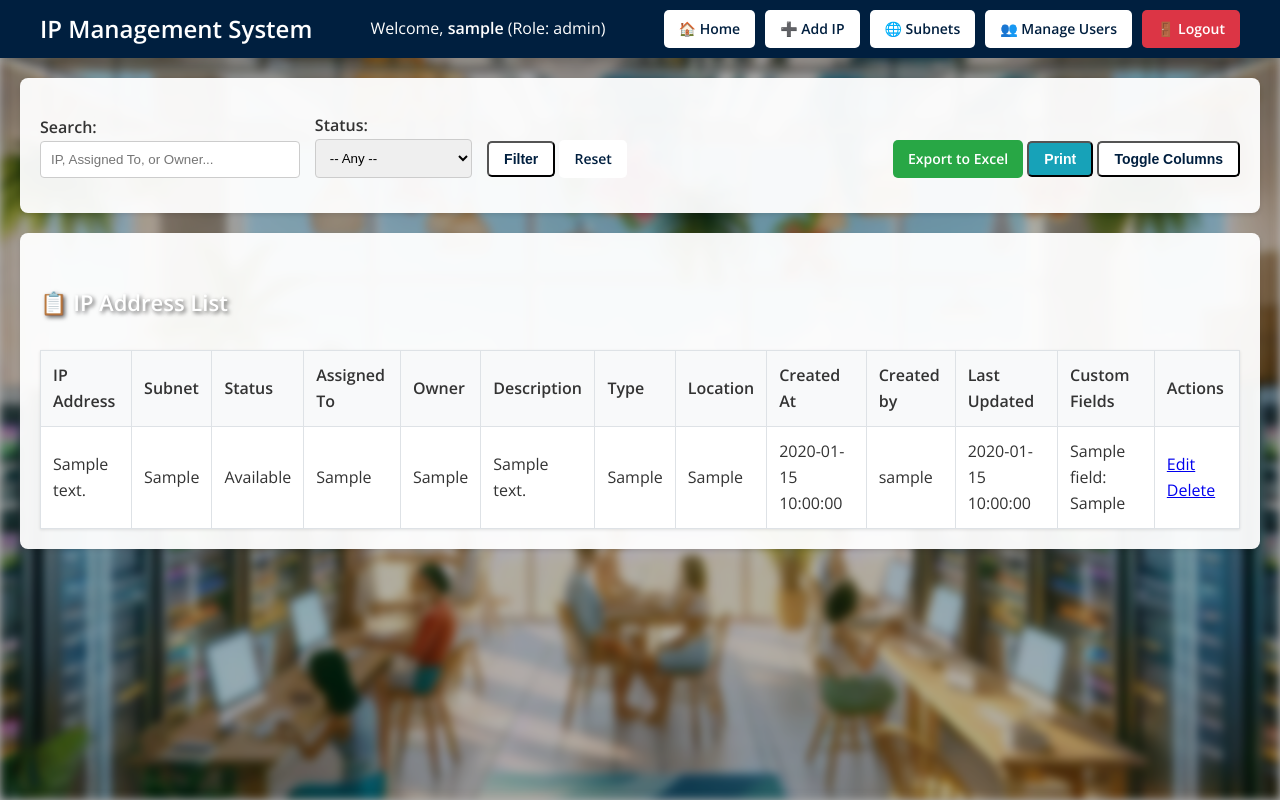
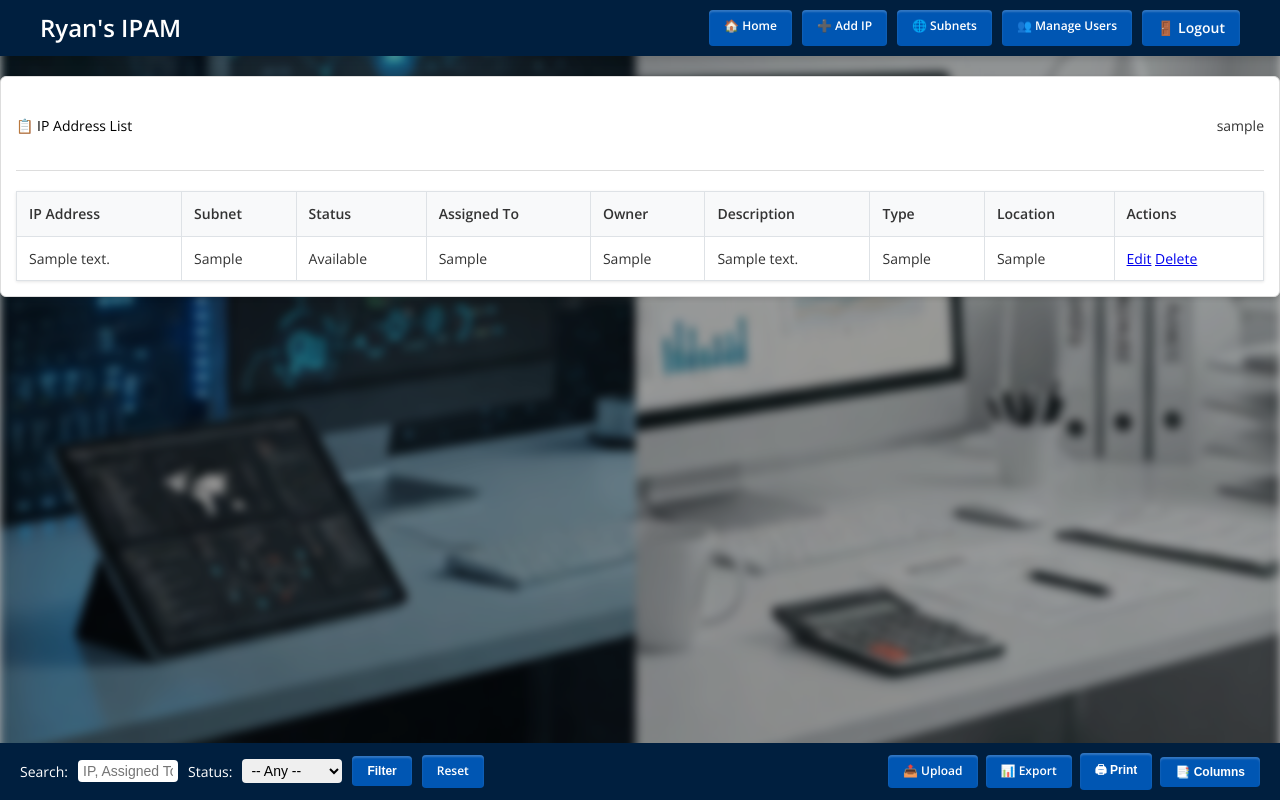
Before and after one commit to tagresorts/ipamv2, a PHP site: page /dashboard.php in a window 1280 px wide. Run offline with PHP 8.4, Linux system fonts and the light colour scheme; the visitor is signed in with stand-in values (Sample User, id 1); tables that the repository leaves empty hold one stand-in row (values such as "Sample post").

Commit message:
Auto-update: 2025-02-23 09:47:08

```diff
--- a/dashboard.php
+++ b/dashboard.php
@@ -64,7 +64,7 @@ $ips = $stmt->fetchAll();
 <html lang="en">
 <head>
   <meta charset="UTF-8">
-  <title>Dashboard - IP Management System</title>
+  <title>Dashboard - Ryan's IPAM</title>
   <meta name="viewport" content="width=device-width, initial-scale=1.0">
   <!-- Google Fonts -->
   <link href="https://fonts.googleapis.com/css?family=Open+Sans:400,600&display=swap" rel="stylesheet">
@@ -72,17 +72,11 @@ $ips = $stmt->fetchAll();
   <link rel="stylesheet" href="style.css">
 </head>
 <body>
-  <!-- Dark Blue Navbar -->
+  <!-- Top Navbar -->
   <div class="navbar">
     <div class="navbar-container">
       <div class="logo">
-        <h2>IP Management System</h2>
-      </div>
-      <div class="user-info">
-        <p>Welcome,
-          <strong><?= htmlspecialchars($_SESSION['username'] ?? 'User') ?></strong>
-          (Role: <?= htmlspecialchars($_SESSION['role']) ?>)
-        </p>
+        <h2>Ryan's IPAM</h2>
       </div>
       <div class="nav-links">
         <a href="dashboard.php" class="nav-btn">🏠 Home</a>
@@ -96,86 +90,63 @@ $ips = $stmt->fetchAll();
     </div>
   </div>
 
-  <!-- Filter and Column Toggle Panel (Non-printable) -->
-  <div class="container no-print">
-    <form method="GET" class="filter-form" style="display: flex; flex-wrap: wrap; gap: 15px; align-items: flex-end;">
-      <div>
-        <label for="search"><strong>Search:</strong></label>
+<!-- Filter Bar -->
+<div class="filter-bar no-print">
+  <div class="filter-bar-container">
+    <form method="GET" class="filter-form">
+      <label for="search">Search:</label>
       <input type="text" id="search" name="search" value="<?= htmlspecialchars($search) ?>" placeholder="IP, Assigned To, or Owner...">
-      </div>
-      <div>
-        <label for="status"><strong>Status:</strong></label>
+      <label for="status">Status:</label>
       <select name="status" id="status">
         <option value="">-- Any --</option>
         <option value="Available" <?= ($status === 'Available' ? 'selected' : '') ?>>Available</option>
-          <option value="Reserved"  <?= ($status === 'Reserved'  ? 'selected' : '') ?>>Reserved</option>
-          <option value="Assigned"  <?= ($status === 'Assigned'  ? 'selected' : '') ?>>Assigned</option>
-          <option value="Expired"   <?= ($status === 'Expired'   ? 'selected' : '') ?>>Expired</option>
+        <option value="Reserved"  <?= ($status === 'Reserved' ? 'selected' : '') ?>>Reserved</option>
+        <option value="Assigned"  <?= ($status === 'Assigned' ? 'selected' : '') ?>>Assigned</option>
+        <option value="Expired"   <?= ($status === 'Expired' ? 'selected' : '') ?>>Expired</option>
       </select>
-      </div>
-      <div>
       <button type="submit" class="nav-btn">Filter</button>
       <a href="dashboard.php" class="nav-btn">Reset</a>
-      </div>
-      <div style="margin-left: auto;">
-        <a href="export_ips.php?search=<?= urlencode($search) ?>&status=<?= urlencode($status) ?>" class="nav-btn" style="background: #28a745; color: #fff;">Export to Excel</a>
-        <button type="button" onclick="window.print()" class="nav-btn" style="background: #17a2b8; color: #fff;">Print</button>
-        <button type="button" id="toggleColumnsBtn" class="nav-btn">Toggle Columns</button>
-      </div>
     </form>
-  </div>
-
-  <!-- Column Toggle Modal -->
-  <div id="toggleColumnsModal" class="modal">
-    <div class="modal-content">
-      <span class="close">&times;</span>
-      <h3>Toggle Columns</h3>
-      <div class="column-toggles">
-        <label><input type="checkbox" data-col="0" checked> IP Address</label>
-        <label><input type="checkbox" data-col="1" checked> Subnet</label>
-        <label><input type="checkbox" data-col="2" checked> Status</label>
-        <label><input type="checkbox" data-col="3" checked> Assigned To</label>
-        <label><input type="checkbox" data-col="4" checked> Owner</label>
-        <label><input type="checkbox" data-col="5" checked> Description</label>
-        <label><input type="checkbox" data-col="6" checked> Type</label>
-        <label><input type="checkbox" data-col="7" checked> Location</label>
-        <label><input type="checkbox" data-col="8" checked> Created At</label>
-        <label><input type="checkbox" data-col="9" checked> Created by</label>
-        <label><input type="checkbox" data-col="10" checked> Last Updated</label>
-        <label><input type="checkbox" data-col="11" checked> Custom Fields</label>
-        <?php if ($_SESSION['role'] === 'admin'): ?>
-          <label><input type="checkbox" data-col="12" checked> Actions</label>
-        <?php endif; ?>
+    <div class="filter-actions">
+      <a href="bulk_upload.php" class="nav-btn">📤 Upload</a>
+      <a href="export_ips.php?search=<?= urlencode($search) ?>&status=<?= urlencode($status) ?>" class="nav-btn">📊 Export</a>
+      <button type="button" onclick="window.print()" class="nav-btn">🖨 Print</button>
+      <button type="button" id="toggleColumnsBtn" class="nav-btn">📑 Columns</button>
     </div>
   </div>
 </div>
 
   <!-- Print-Only Header -->
   <div class="print-header no-print">
-    <h1>IP Management System</h1>
+    <h1>Ryan's IPAM</h1>
     <p>Printed by: <?= htmlspecialchars($_SESSION['username']) ?></p>
   </div>
 
 <!-- Main Content Container -->
-  <div class="container">
+<div class="container-content">
+  <div class="card">
+    <div class="card-header">
       <h3 class="ip-list-title">📋 IP Address List</h3>
+      <div class="current-user"><?= htmlspecialchars($_SESSION['username'] ?? 'User') ?></div>
+    </div>
+    <!-- Table content remains as is -->
     <?php if (count($ips) > 0): ?>
-      <table>
+      <table id="ipTable">
         <tr>
-          <th>IP Address</th>         <!-- Column 0 -->
-          <th>Subnet</th>               <!-- Column 1 -->
-          <th>Status</th>               <!-- Column 2 -->
-          <th>Assigned To</th>          <!-- Column 3 -->
-          <th>Owner</th>                <!-- Column 4 -->
-          <th>Description</th>          <!-- Column 5 -->
-          <th>Type</th>                 <!-- Column 6 -->
-          <th>Location</th>             <!-- Column 7 -->
-          <th>Created At</th>           <!-- Column 8 -->
-          <th>Created by</th>           <!-- Column 9 -->
-          <th>Last Updated</th>         <!-- Column 10 -->
-          <th>Custom Fields</th>        <!-- Column 11 -->
+          <th>IP Address</th>
+          <th>Subnet</th>
+          <th>Status</th>
+          <th>Assigned To</th>
+          <th>Owner</th>
+          <th>Description</th>
+          <th>Type</th>
+          <th>Location</th>
+          <th style="display:none;">Created At</th>
+          <th style="display:none;">Created by</th>
+          <th style="display:none;">Last Updated</th>
+          <th style="display:none;">Custom Fields</th>
           <?php if($_SESSION['role'] === 'admin'): ?>
-            <th>Actions</th>            <!-- Column 12 -->
+            <th>Actions</th>
           <?php endif; ?>
         </tr>
         <?php foreach ($ips as $ip): ?>
@@ -188,10 +159,10 @@ $ips = $stmt->fetchAll();
           <td><?= htmlspecialchars($ip['description']) ?></td>
           <td><?= htmlspecialchars($ip['type']) ?></td>
           <td><?= htmlspecialchars($ip['location']) ?></td>
-          <td><?= htmlspecialchars($ip['created_at']) ?></td>
-          <td><?= htmlspecialchars($ip['created_by_username'] ?? 'N/A') ?></td>
-          <td><?= htmlspecialchars($ip['last_updated']) ?></td>
-          <td><?= htmlspecialchars($ip['custom_fields'] ?? '') ?></td>
+          <td style="display:none;"><?= htmlspecialchars($ip['created_at']) ?></td>
+          <td style="display:none;"><?= htmlspecialchars($ip['created_by_username'] ?? 'N/A') ?></td>
+          <td style="display:none;"><?= htmlspecialchars($ip['last_updated']) ?></td>
+          <td style="display:none;"><?= htmlspecialchars($ip['custom_fields'] ?? '') ?></td>
           <?php if($_SESSION['role'] === 'admin'): ?>
             <td>
               <a href="edit_ip.php?id=<?= $ip['id'] ?>" class="btn">Edit</a>
@@ -205,38 +176,65 @@ $ips = $stmt->fetchAll();
       <p>No IP addresses found. <a href="add_ip.php">Add your first IP</a></p>
     <?php endif; ?>
   </div>
+</div>
+
+  <!-- Column Toggle Modal Markup -->
+  <div id="toggleColumnsModal" class="modal">
+    <div class="modal-content">
+      <span class="close" id="toggleClose">&times;</span>
+      <h3>Toggle Columns</h3>
+      <div class="column-toggles">
+        <label><input type="checkbox" data-col="0" checked> IP Address</label>
+        <label><input type="checkbox" data-col="1" checked> Subnet</label>
+        <label><input type="checkbox" data-col="2" checked> Status</label>
+        <label><input type="checkbox" data-col="3" checked> Assigned To</label>
+        <label><input type="checkbox" data-col="4" checked> Owner</label>
+        <label><input type="checkbox" data-col="5" checked> Description</label>
+        <label><input type="checkbox" data-col="6" checked> Type</label>
+        <label><input type="checkbox" data-col="7" checked> Location</label>
+        <label><input type="checkbox" data-col="8"> Created At</label>
+        <label><input type="checkbox" data-col="9"> Created by</label>
+        <label><input type="checkbox" data-col="10"> Last Updated</label>
+        <label><input type="checkbox" data-col="11"> Custom Fields</label>
+        <?php if($_SESSION['role'] === 'admin'): ?>
+          <label><input type="checkbox" data-col="12" checked> Actions</label>
+        <?php endif; ?>
+      </div>
+    </div>
+  </div>
 
   <!-- JavaScript for Modal and Column Toggle -->
   <script>
-    // Modal functionality
+    // Modal functionality for column toggle
     var modal = document.getElementById("toggleColumnsModal");
     var btn = document.getElementById("toggleColumnsBtn");
-    var span = document.getElementsByClassName("close")[0];
+    var closeBtn = document.getElementById("toggleClose");
 
-    // Open modal on button click
     btn.onclick = function() {
       modal.style.display = "block";
     }
-
-    // Close modal when user clicks the close (x)
-    span.onclick = function() {
+    closeBtn.onclick = function() {
       modal.style.display = "none";
     }
-
-    // Close modal if user clicks outside modal content
     window.onclick = function(event) {
       if (event.target == modal) {
         modal.style.display = "none";
       }
     }
 
-    // Column toggle functionality
+    // Column toggle functionality with initial state sync
     document.addEventListener("DOMContentLoaded", function(){
+      var table = document.getElementById("ipTable") || document.querySelector("table");
+      var firstRow = table.querySelector("tr");
       var toggles = document.querySelectorAll(".column-toggles input[type=checkbox]");
       toggles.forEach(function(toggle) {
+        var colIndex = parseInt(toggle.getAttribute("data-col"));
+        if (firstRow && firstRow.children[colIndex].style.display === "none") {
+          toggle.checked = false;
+        } else {
+          toggle.checked = true;
+        }
         toggle.addEventListener("change", function(){
-          var colIndex = parseInt(this.getAttribute("data-col"));
-          var table = document.querySelector("table");
           table.querySelectorAll("tr").forEach(function(row) {
             var cells = row.children;
             if(cells.length > colIndex) {
--- a/style.css
+++ b/style.css
@@ -11,11 +11,14 @@
 }
 
 /* Base Styles */
+html, body {
+  margin: 0;
+  padding: 0;
+}
 body {
   font-family: 'Open Sans', sans-serif;
-  margin: 0;
-  padding: 0;
-  line-height: 1.6;
+  font-size: 14px; /* Uniform smaller font size */
+  line-height: 1.4; /* Reduced line height for a compact look */
   min-height: 100vh;
   color: var(--text-color);
   position: relative;
@@ -62,12 +65,10 @@ body::after {
   background-color: #001f3f;
   width: 100%;
   padding: 10px 0;
-  margin-bottom: 20px;
+  margin-bottom: 20px; /* Gap between nav and filter */
   box-shadow: 0 4px 6px rgba(0, 0, 0, 0.1);
   color: #fff;
 }
-
-/* Centered Navbar Content */
 .navbar-container {
   max-width: 1200px;
   margin: 0 auto;
@@ -76,32 +77,26 @@ body::after {
   justify-content: space-between;
   padding: 0 20px;
 }
-
-/* Logo & Title */
 .logo h2 {
   margin: 0;
   font-size: 24px;
 }
-
-/* User Info */
 .user-info p {
   margin: 0;
-  font-size: 16px;
+  font-size: 14px;
   font-weight: 500;
 }
-
-/* Navigation Buttons */
 .nav-links {
   display: flex;
   gap: 10px;
 }
 .nav-btn {
   text-decoration: none;
-  background: #fff;
-  color: #001f3f;
+  background: #001f3f;
+  color: #fff;
   padding: 8px 15px;
   border-radius: 5px;
-  font-size: 14px;
+  font-size: 12px;
   font-weight: 600;
   transition: 0.3s ease-in-out;
   display: inline-block;
@@ -110,8 +105,6 @@ body::after {
   background: var(--primary-dark);
   color: #fff;
 }
-
-/* Logout Button */
 .logout-btn {
   text-decoration: none;
   background: #dc3545;
@@ -131,6 +124,7 @@ body::after {
   padding: 15px;
   margin: 20px 0;
   border-radius: 4px;
+  font-size: 14px;
 }
 .alert.error {
   color: #721c24;
@@ -145,11 +139,13 @@ table {
   width: 100%;
   background-color: var(--card-bg);
   box-shadow: 0 1px 3px var(--card-shadow);
+  font-size: 14px;
 }
 th, td {
   border: 1px solid #dee2e6;
   padding: 12px;
   text-align: left;
+  font-size: 14px;
 }
 th {
   background-color: #f8f9fa;
@@ -159,6 +155,7 @@ th {
 /* Forms */
 form div, .form-group {
   margin: 15px 0;
+  font-size: 14px;
 }
 input, select {
   padding: 10px;
@@ -167,6 +164,7 @@ input, select {
   border: 1px solid #ccc;
   border-radius: 4px;
   box-sizing: border-box;
+  font-size: 14px;
 }
 
 /* Container for main content */
@@ -204,6 +202,7 @@ input, select {
   cursor: pointer;
   width: 100%;
   transition: background-color 0.3s ease;
+  font-size: 14px;
 }
 .login-button:hover {
   background-color: var(--primary-dark);
@@ -211,12 +210,12 @@ input, select {
 
 /* Style for the "IP Address List" heading */
 .ip-list-title {
-  color: #ffffff;
-  text-shadow: 2px 2px 4px rgba(0, 0, 0, 0.6);
-  font-size: 22px;
-  font-weight: 700;
+  color: #000;           /* Black font */
+  font-size: 14px;        /* Match query result text size */
+  font-weight: 400;
   margin-bottom: 15px;
   padding: 10px 0;
+  text-shadow: none;
 }
 
 /* Modal for Column Toggle */
@@ -296,3 +295,103 @@ input, select {
     text-align: center;
   }
 }
+
+/* Filter Bar fixed at the bottom */
+.filter-bar {
+  position: fixed;
+  bottom: 0;
+  left: 0;
+  width: 100%;
+  background-color: #001f3f;
+  padding: 10px 0;
+  color: #fff;
+  z-index: 1000;
+}
+
+/* Adjust container-content margin so content isn't hidden behind filter bar */
+.container-content {
+  margin-bottom: 0; /* Set to 0 if you want the filter bar flush, or adjust as needed */
+}
+
+/* Card container for the IP Address List */
+.card {
+  background-color: #fff;
+  padding: 15px;
+  border: 1px solid #ddd;
+  border-radius: 6px;
+  box-shadow: 0 2px 5px rgba(0,0,0,0.1);
+  margin-bottom: 20px;
+}
+
+/* Hover effect for table rows */
+table tr:hover {
+  background-color: #f5f5f5;
+}
+
+/* Filter Form adjustments */
+.filter-form input[type="text"],
+.filter-form select {
+  width: 100px;   /* Reduced width from 130px */
+  padding: 3px 5px;  /* Smaller padding */
+  border: none;
+  border-radius: 4px;
+  color: #000;
+}
+
+/* Filter Bar Container */
+.filter-bar-container {
+  display: flex;
+  justify-content: space-between;
+  align-items: center;
+  padding: 0 20px;
+}
+
+/* Filter Form */
+.filter-form {
+  display: flex;
+  align-items: center;
+  gap: 10px;
+}
+
+/* Filter Actions */
+.filter-actions {
+  display: flex;
+  align-items: center;
+  gap: 8px;
+}
+/* Apply an embossed effect to all buttons */
+.nav-btn,
+button.nav-btn,
+.logout-btn,
+.login-button {
+  background-color: #0056b3;           /* Embossed blue background */
+  color: #fff;
+  padding: 8px 15px;
+  border-radius: 4px;
+  border: none;
+  cursor: pointer;
+  transition: background-color 0.2s, box-shadow 0.2s;
+  box-shadow: inset 0 2px 2px rgba(255, 255, 255, 0.2); /* Inset shadow for embossed look */
+}
+
+.nav-btn:hover,
+button.nav-btn:hover,
+.logout-btn:hover,
+.login-button:hover {
+  background-color: #003f8f;           /* Darker on hover */
+  box-shadow: inset 0 2px 2px rgba(0, 0, 0, 0.2);
+}
+/* Card header for the IP Address List */
+.card-header {
+  display: flex;
+  justify-content: space-between;
+  align-items: center;
+  border-bottom: 1px solid #ddd;
+  padding-bottom: 10px;
+  margin-bottom: 15px;
+}
+.current-user {
+  font-size: 14px;
+  color: #333;
+  font-weight: 500;
+}
```
Also changed, not shown: bulk_upload.php (added, +157 -0 lines), download_template.php (added, +12 -0 lines), ipam.jpg, 3 other files. Lines whose indentation alone changed are shown as unchanged.
